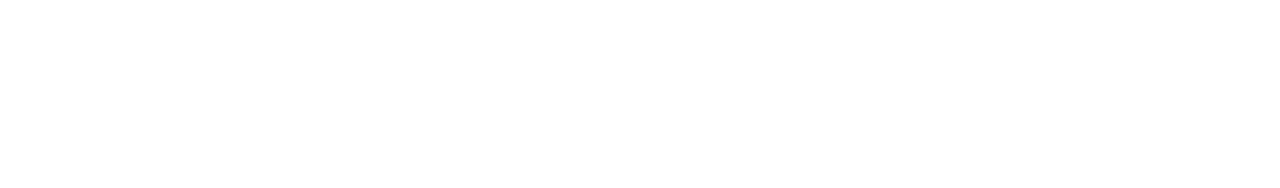
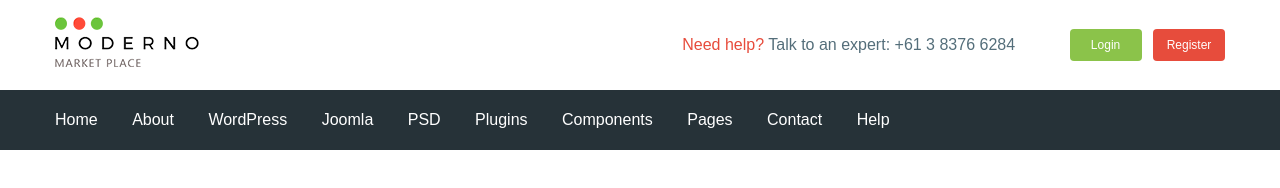
Before and after one commit to Dossym143/moderno, a website: page app/index.html in a window 1280 px wide. Drawn offline with nearby package versions, Linux system fonts and the light colour scheme; files that its build step writes are made by us from their sources.

Commit message:
added header

```diff
--- a/app/index.html
+++ b/app/index.html
@@ -1,17 +1,109 @@
 <!DOCTYPE html>
 <html lang="en">
+
 <head>
     <meta charset="UTF-8">
     <meta name="viewport" content="width=device-width, initial-scale=1.0">
     <title>Document</title>
+    <link rel="preconnect" href="https://fonts.gstatic.com">
+    <link href="https://fonts.googleapis.com/css2?family=Roboto:wght@500;700&display=swap" rel="stylesheet">
     <link rel="stylesheet" href="css/libs.min.css">
     <link rel="stylesheet" href="css/style.min.css">
 </head>
+
 <body>
-    <div class="box"></div>
+    <header class="header">
+        <div class="header__top">
+            <div class="container">
+                <div class="header__top-inner">
+                    <div class="header__logo">
+                        <a href="">
+                            <img src="images/logo.png" alt="">
+                        </a>
+                    </div>
+                    <div class="header__text">
+                        <a href="#">
+                            <span>Need help?</span>
+                        </a>
+                        Talk to an expert:
+                        <a class="header__phone" href="tel:61383766284">+61 3 8376 6284</a>
+                    </div>
+                    <div class="header__box">
+                        <a class="basket" href="#"></a>
+                        <a class="header__btn header__btn-login" href="#">Login</a>
+                        <a class="header__btn header__btn-register" href="#">Register</a>
+                    </div>
+                </div>
+            </div>
+        </div>
+
+        <div class="header__menu">
+            <div class="container">
+                <nav class="menu">
+                    <ul class="menu__list">
+                        <li>
+                            <a href="#">
+                                Home
+                            </a>
+                        </li>
+                        <li>
+                            <a href="#">
+                                About
+                            </a>
+                        </li>
+                        <li>
+                            <a href="#">
+                                WordPress
+                            </a>
+                        </li>
+                        <li>
+                            <a href="#">
+                                Joomla
+                            </a>
+                        </li>
+                        <li>
+                            <a href="#">
+                                PSD
+                            </a>
+                        </li>
+                        <li>
+                            <a href="#">
+                                Plugins
+                            </a>
+                        </li>
+                        <li>
+                            <a href="#">
+                                Components
+                            </a>
+                        </li>
+                        <li>
+                            <a href="#">
+                                Pages
+                            </a>
+                        </li>
+                        <li>
+                            <a href="#">
+                                Contact
+                            </a>
+                        </li>
+                        <li>
+                            <a href="#">
+                                Help
+                            </a>
+                        </li>
+                    </ul>
+                </nav>
+            </div>
+        </div>
+
+
+
+
+    </header>
 
     <script src="https://ajax.googleapis.com/ajax/libs/jquery/3.5.1/jquery.min.js"></script>
     <script src="js/libs.min.js"></script>
     <script src="js/main.min.js"></script>
 </body>
+
 </html>
--- /dev/null
+++ b/app/scss/_fonts.scss
@@ -0,0 +1,7 @@
+@font-face {
+    font-family: 'Roboto-Regular', sans-serif;
+    src: url('../fonts/Roboto-Regular.woff2') format('woff2'),
+        url('../fonts/Roboto-Regular.woff') format('woff');
+    font-weight: 400;
+    font-display: swap;
+}
--- /dev/null
+++ b/app/scss/_global.scss
@@ -0,0 +1,33 @@
+html{
+    box-sizing: border-box;
+}
+*,
+*::before,
+*::after{
+    box-sizing: inherit;
+}
+
+a{
+    display:inline-block;
+    text-decoration: none;
+    color: $text;
+
+}
+ul,
+li{
+    margin: 0;
+    padding: 0;
+    list-style: none;
+}
+body{
+    font-family: 'Roboto-Regular', sans-serif;
+    font-weight: 400;
+    font-style: 15px;
+    line-height: 24px;
+    color: $text;
+}
+.container{
+    max-width: 1200px;
+    margin: 0 auto;
+    padding: 0 15px;
+}
--- /dev/null
+++ b/app/scss/_vars.scss
@@ -0,0 +1,4 @@
+$text: #546e7a;
+$red: #e74c3c;
+$green:#8bc34a;
+$bg:#263238;
--- a/app/scss/style.scss
+++ b/app/scss/style.scss
@@ -1,12 +1,58 @@
-html{
-    box-sizing: border-box;
-}
-*,
-*::before,
-*::after{
-    box-sizing: inherit;
+@import 'vars';
+@import 'global';
+@import 'fonts';
+
+
+
+
+.header__top-inner{
+    display: flex;
+    justify-content: space-between;
+    height: 90px;
+    align-items:center;
 }
 
-.box{
-   display: flex;
+.header__text{
+    margin-left: auto;
+    margin-right: 50px;
+    span{
+        color:$red;
+    }
+
 }
+.header__btn{
+    padding: 4px;
+    width: 72px;
+    border-radius: 4px;
+    text-align: center;
+    color: #ffffff;
+    font-size: 12px;
+}
+.header__btn-login{
+    background-color: $green;
+}
+
+.header__btn-register{
+    background-color: $red;
+    margin-left: 7px;
+}
+.header__menu{
+    background: $bg;
+}
+.menu{
+    height: 60px;
+    display: flex;
+    align-items: center;
+}
+.menu__list{
+    li{
+     display: inline-block;
+     & + li{
+      margin-left: 30px;
+     }
+     }
+    a{
+        color: #fff;
+        font-style: 14px;
+     }
+}
--- a/gulpfile.js
+++ b/gulpfile.js
@@ -8,14 +8,14 @@ let gulp = require('gulp'),
     cssmin = require('gulp-cssmin')
 
 gulp.task('sass', function(){
-    return gulp.src('app/scss/style.scss')
+    return gulp.src('app/scss/**/*.scss')
                 .pipe(sass({outputStyle: 'compressed'}))
                 .pipe(rename({suffix: '.min'}))
                 .pipe(autoprefixer({
                     overrideBrowserslist: ['last 8 versions']
                 }))
                 .pipe(gulp.dest('app/css'))
-                .pipe(browserSync.reload({stream:true}))
+                .pipe(browserSync.reload({stream: true}))
 
 });
 
@@ -60,7 +60,7 @@ gulp.task('browser-sync', function() {
 });
 
 gulp.task('watch', function(){
-    gulp.watch('app/scss/style.scss', gulp.parallel('sass'))
+    gulp.watch('app/scss/**/*.scss', gulp.parallel('sass'))
     gulp.watch('app/*.html', gulp.parallel('html'))
     gulp.watch('app/js/*.js', gulp.parallel('js'))
 });
```
Also changed, not shown: app/fonts/Roboto-Regular.woff (added), app/fonts/Roboto-Regular.woff2 (added), app/images/logo.png (added).
